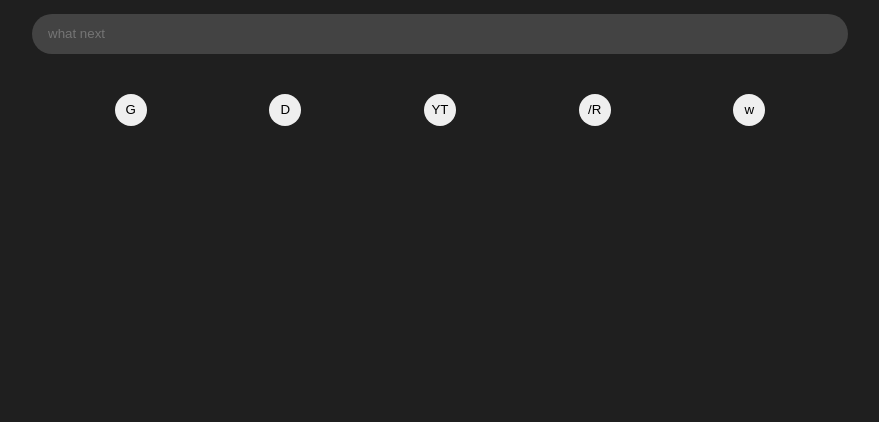
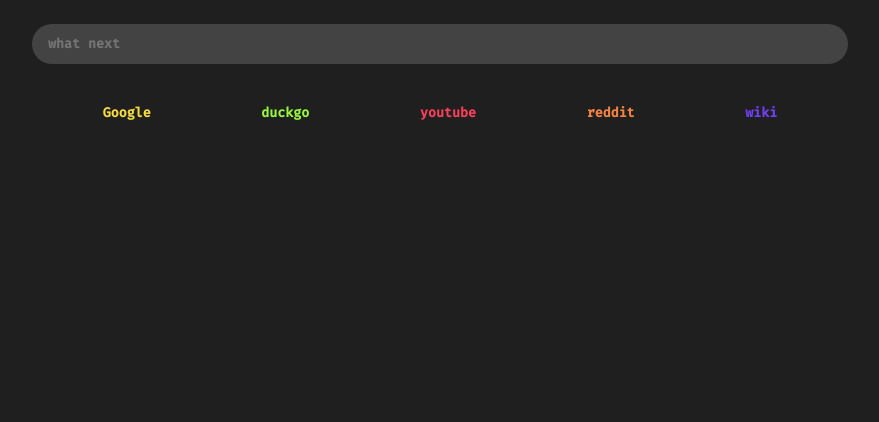
Before and after one commit to overrkill/startpage, a plain HTML site: page index.html in a window 1280 px wide. Shown: the part 378-800 px from the top of the page, without its empty margins (200-1079 px from the left). Drawn offline with Linux system fonts and the light colour scheme.

Commit message:
added some colors

```diff
--- a/index.html
+++ b/index.html
@@ -19,11 +19,11 @@
         <div class="search-container">
             <input type="text" class="search-txt" placeholder="what next" aria-selected="true">
             <div class="buttons">
-                <button class="google">G</button>
-                <button class="ddgo">D</button>
-                <button class="yt">YT</button>
-                <button class="reddit">/R</button>
-                <button class="wiki">w</button>
+                <button class="google">Google</button>
+                <button class="ddgo">duckgo</button>
+                <button class="yt">youtube</button>
+                <button class="reddit">reddit</button>
+                <button class="wiki">wiki</button>
             </div>
         </div>
 
--- a/style.css
+++ b/style.css
@@ -1,3 +1,5 @@
+@import url('https://fonts.googleapis.com/css2?family=Fira+Code:wght@300;500&family=Lobster&display=swap');
+
 *{
     margin: 0;
     padding: 0;
@@ -20,6 +22,7 @@
     font-size: 3rem;
     color: snow;
     justify-content: space-between;
+    font-family: 'Lobster', cursive;
 }
 
 .name{
@@ -34,12 +37,14 @@
 
 .search-txt{
     background-color: rgba(94, 94, 94, 0.575);
+    font-family: 'Fira Code', monospace;
+    font-weight: bold;
     outline: none;
     border: none;
     min-height: 2.5rem;
     padding-left: 1rem;
     border-radius: 20px;
-    color: rgb(0, 255, 213);
+    color: rgb(181, 247, 236);
     margin: 40px;
 }
 
@@ -49,11 +54,27 @@
 }
 .buttons button{
 border: none;
-border-radius: 50%;
-height: 2rem;
-width: 2rem;
+background-color: rgba(94, 94, 94, 0);
+font-family: 'Fira Code','monospace';
+font-weight: bolder;
 }
 
+.google{
+    color: rgb(245, 218, 65);
+}
+
+.ddgo{
+    color: rgb(152, 245, 65);
+}
+.yt{
+    color: rgb(245, 65, 89);
+}
+.reddit{
+    color: rgb(245, 131, 65);
+}
+.wiki{
+    color: rgb(113, 65, 245);
+}
 .buttons button:hover{
     background-color: slategray;
 }
```
